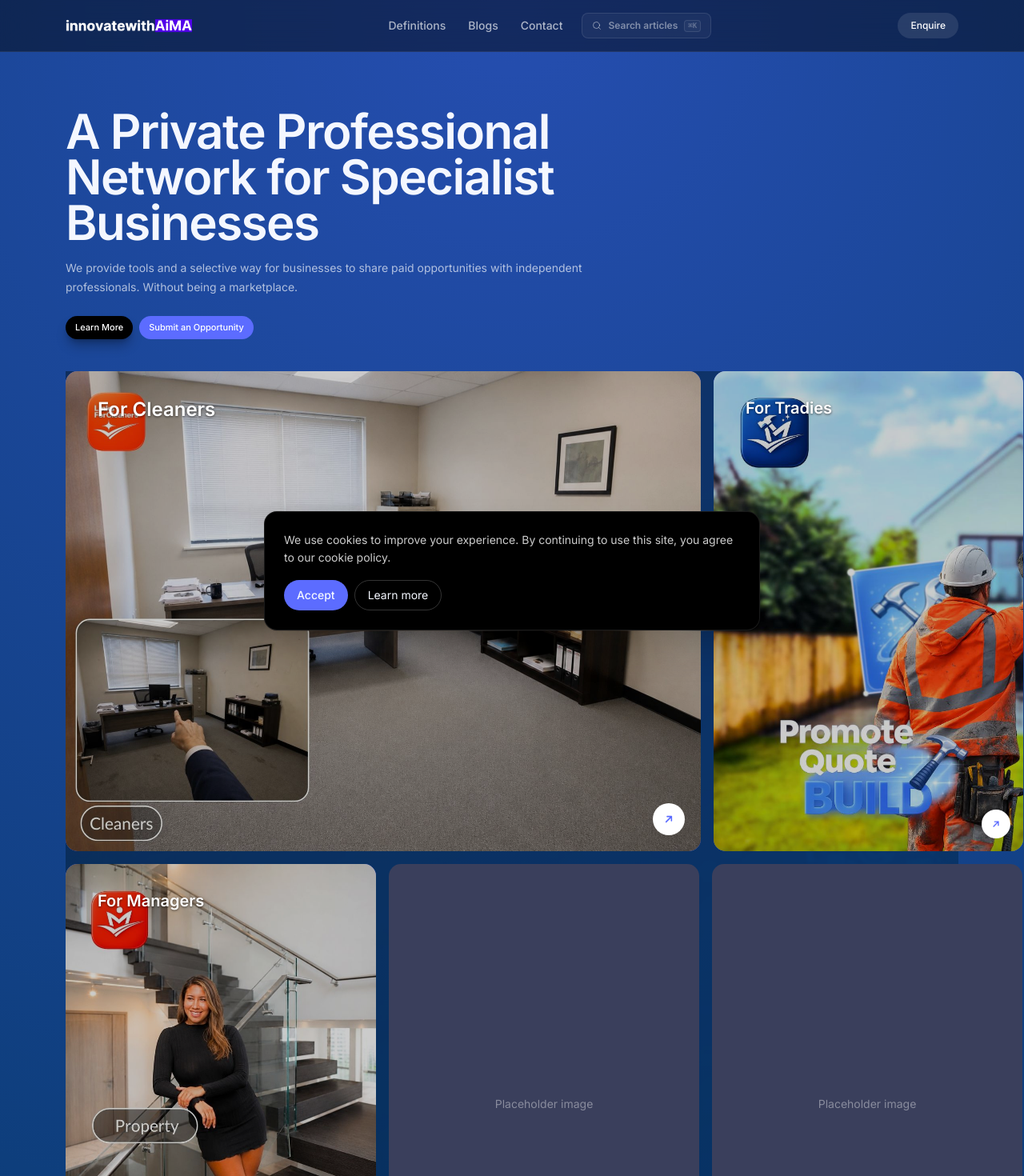
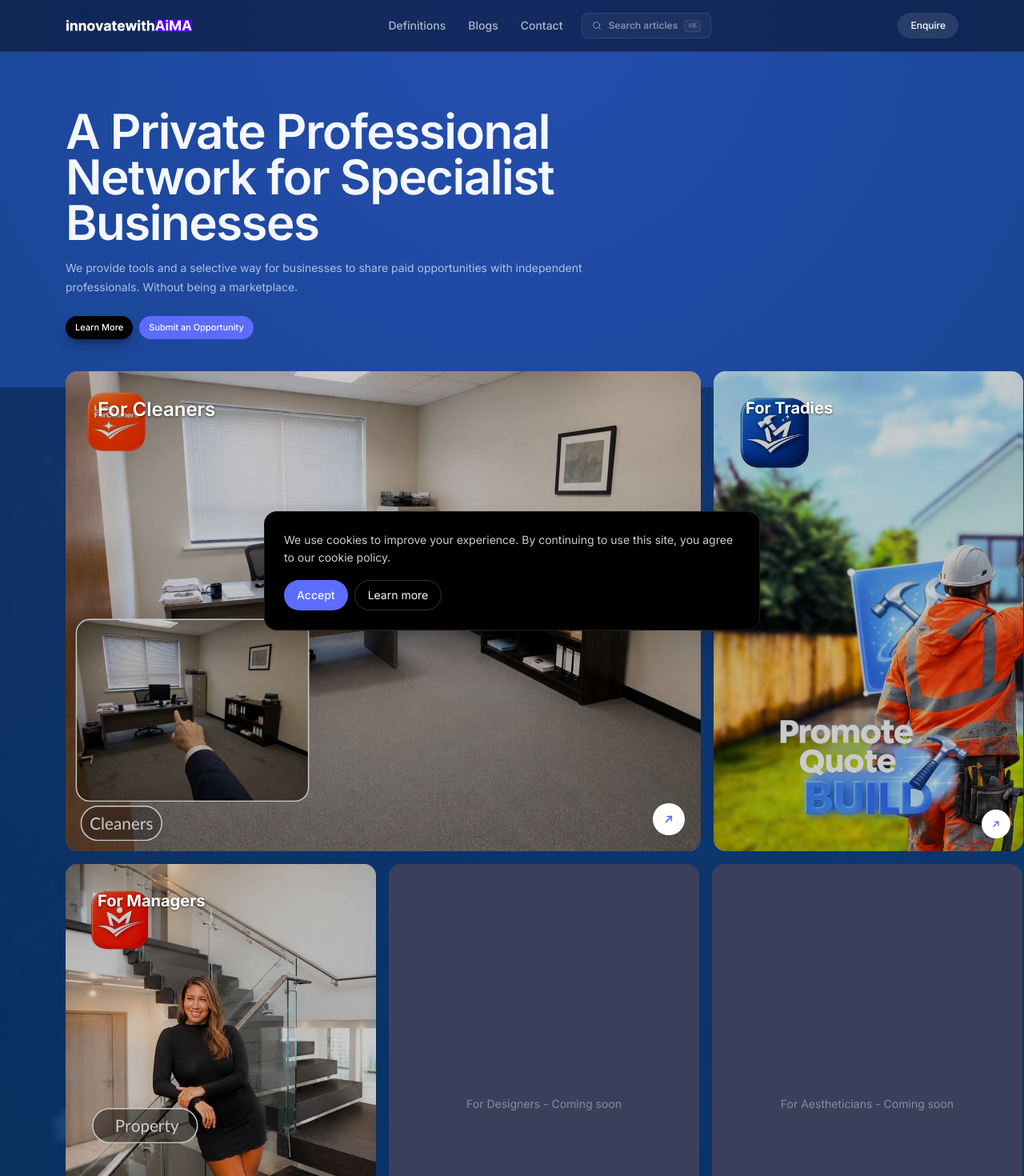
Before and after one commit to 1nn4a/iwa, a React (Vite) app: page / in a window 1280 px wide. Shown: the top 1470 px of the page at 80% size. Built offline with nearby package versions, Linux system fonts and the light colour scheme.

Commit message:
intergrate cbrands PT9

```diff
--- a/src/pages/HomePage.tsx
+++ b/src/pages/HomePage.tsx
@@ -17,7 +17,7 @@ const linkCards = [
   {
     key: 'cleaners',
     title: 'For Cleaners',
-    subtext: null,
+    subtext: 'Grow your cleaning business online',
     href: 'https://forcleaners.co.uk',
     mobileImg: linksCleanersMobile,
     desktopImg: linksCleanersDesktop,
@@ -119,14 +119,12 @@ export default function HomePage() {
             </Link>
           </div>
 
-          {/* CARDS AREA WITH BACKGROUND */}
           <div className="relative mt-10">
   <div
-              className="absolute inset-0 bg-cover bg-center opacity-50 pointer-events-none"
+    className="absolute top-5 left-1/2 -translate-x-1/2 w-screen h-full bg-cover bg-center opacity-40 pointer-events-none -z-10"
     style={{ backgroundImage: `url(${cardsBg})` }}
   />
 
-            {/* MOBILE CARDS */}
              <div className="relative md:hidden flex flex-col gap-4">
             {linkCards.map((card) => (
               <a
@@ -149,8 +147,8 @@ export default function HomePage() {
                 />
                 <div className="absolute inset-0 bg-black/20 pointer-events-none" />
                 {card.title && (
-                  <div className="absolute top-0 left-0 right-0 h-1/2 flex items-start pointer-events-none">
-                    <h3 className="pl-[35px] pt-6 text-left text-lg font-semibold font-['Inter'] text-white leading-tight [text-shadow:0_1px_3px_rgba(0,0,0,0.6)]">
+                  <div className="absolute top-0 left-0 right-0 h-2/3 flex items-start pointer-events-none">
+                    <h3 className="pl-[40px] pt-106 text-left text-lg font-black font-['Inter'] text-white leading-tight [text-shadow:0_1px_3px_rgba(0,0,0,0.6)]">
                       {card.title}
                     </h3>
                   </div>
@@ -164,9 +162,7 @@ export default function HomePage() {
             ))}
           </div>
 
-          {/* DESKTOP CARDS */}
            <div className="relative hidden md:block">
-            {/* Row 1: cleaners (794x600) + first other card (387x600) */}
              <div className="flex gap-4">
               <a
                 href={linkCards[0].href}
@@ -220,7 +216,7 @@ export default function HomePage() {
                 <div className="absolute inset-0 bg-black/20 pointer-events-none" />
                 {linkCards[1].title && (
                   <div className="absolute top-0 left-0 right-0 h-1/2 flex items-start pointer-events-none">
-                    <h3 className="pl-[40px] pt-8 text-left text-xl font-semibold font-['Inter'] text-white [text-shadow:0_1px_3px_rgba(0,0,0,0.6)]">
+                    <h3 className="pl-[40px] pt-8 text-left text-xl font-black font-['Inter'] text-white [text-shadow:0_1px_3px_rgba(0,0,0,0.6)]">
                       {linkCards[1].title}
                     </h3>
                   </div>
@@ -233,7 +229,6 @@ export default function HomePage() {
               </a>
             </div>
 
-            {/* Row 2: remaining real card (managers) + 2 placeholders, total width matches row 1 (1197px) */}
              <div className="mt-4 flex gap-4">
               <a
                 href={linkCards[2].href}
@@ -255,7 +250,7 @@ export default function HomePage() {
                 <div className="absolute inset-0 bg-black/20 pointer-events-none" />
                 {linkCards[2].title && (
                   <div className="absolute top-0 left-0 right-0 h-1/2 flex items-start pointer-events-none">
-                    <h3 className="pl-[40px] pt-8 text-left text-xl font-semibold font-['Inter'] text-white [text-shadow:0_1px_3px_rgba(0,0,0,0.6)]">
+                    <h3 className="pl-[40px] pt-8 text-left text-xl font-black font-['Inter'] text-white [text-shadow:0_1px_3px_rgba(0,0,0,0.6)]">
                       {linkCards[2].title}
                     </h3>
                   </div>
@@ -267,20 +262,18 @@ export default function HomePage() {
                 </span>
               </a>
 
-              {/* Placeholder card 1 - swap href/img when ready */}
                <a
                 href="#"
                 className="relative block w-[388px] h-[600px] shrink-0 rounded-[15px] overflow-hidden bg-[#3a3f5c] flex items-center justify-center"
               >
-                <span className="text-white/40 text-sm">Placeholder image</span>
+                <span className="text-white/40 text-sm">For Designers - Coming soon</span>
               </a>
 
-              {/* Placeholder card 2 - swap href/img when ready */}
                <a
                 href="#"
                 className="relative block w-[388px] h-[600px] shrink-0 rounded-[15px] overflow-hidden bg-[#3a3f5c] flex items-center justify-center"
               >
-                <span className="text-white/40 text-sm">Placeholder image</span>
+                <span className="text-white/40 text-sm">For Aestheticians - Coming soon</span>
               </a>
             </div>
           </div>
```
Lines whose indentation alone changed are shown as unchanged.
